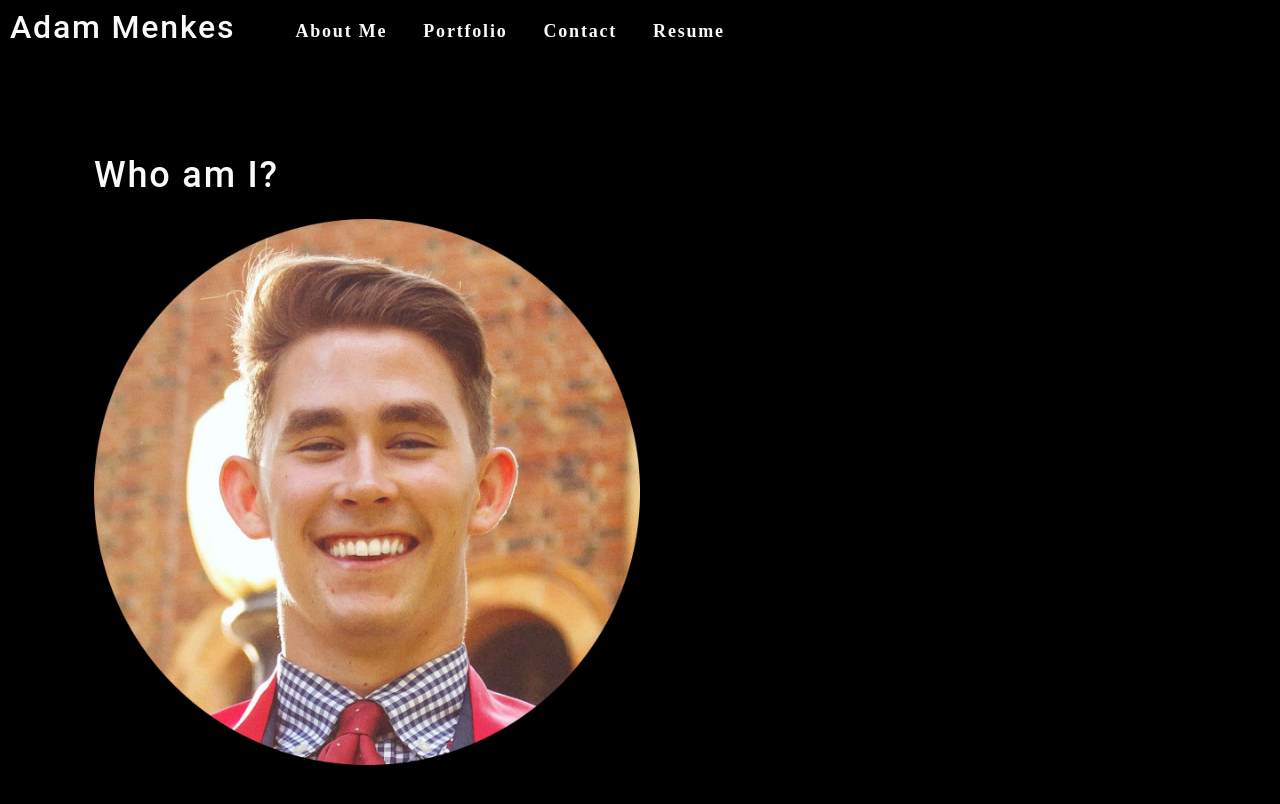
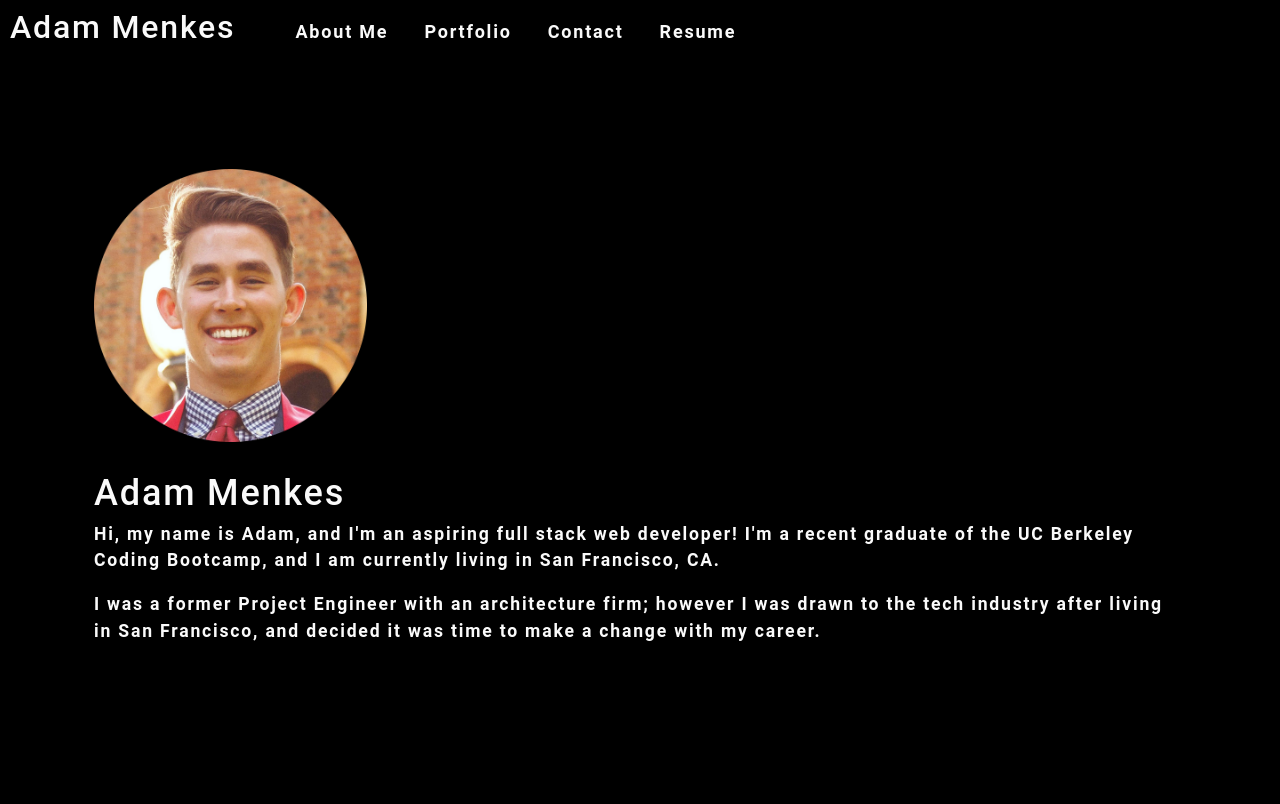
Before and after one commit to amenkes24/Adam_Menkes_Portfolio, a React (Create React App) app: page / in a window 1280 px wide. Shown: the top 804 px of the page. Built offline with nearby package versions, Linux system fonts and the light colour scheme.

Commit message:
fill out about me page

```diff
--- a/src/components/About/index.js
+++ b/src/components/About/index.js
@@ -4,8 +4,10 @@ import headshot from "../../assets/cover/headshotCircle.png";
 function About() {
   return (
     <section className='my-5'>
-      <h1 id="about">Who am I?</h1>
-      <img src={headshot} className="my-2" style={{ width: "50%" }} alt="headshot" />
+        <img src={headshot} className="my-2" style={{ width: "25%" }} alt="headshot" />
+        <h1 id="about">Adam Menkes</h1>
+        <p>Hi, my name is Adam, and I'm an aspiring full stack web developer! I'm a recent graduate of the UC Berkeley Coding Bootcamp, and I am currently living in San Francisco, CA.</p>
+        <p>I was a former Project Engineer with an architecture firm; however I was drawn to the tech industry after living in San Francisco, and decided it was time to make a change with my career.</p>
     </section>
   );
 }
--- a/src/index.css
+++ b/src/index.css
@@ -79,6 +79,7 @@ h6 {
 p {
   font-size: 1.1rem;
   margin-top: 0;
+  font-family: 'Roboto', sans-serif;
 }
 
 a {
@@ -193,6 +194,7 @@ textarea {
 .mx-2 {
   margin-right: var(--spacing-two);
   margin-left: var(--spacing-two);
+  font-family: 'Roboto', sans-serif;
 }
 
 .my-1 {
```
